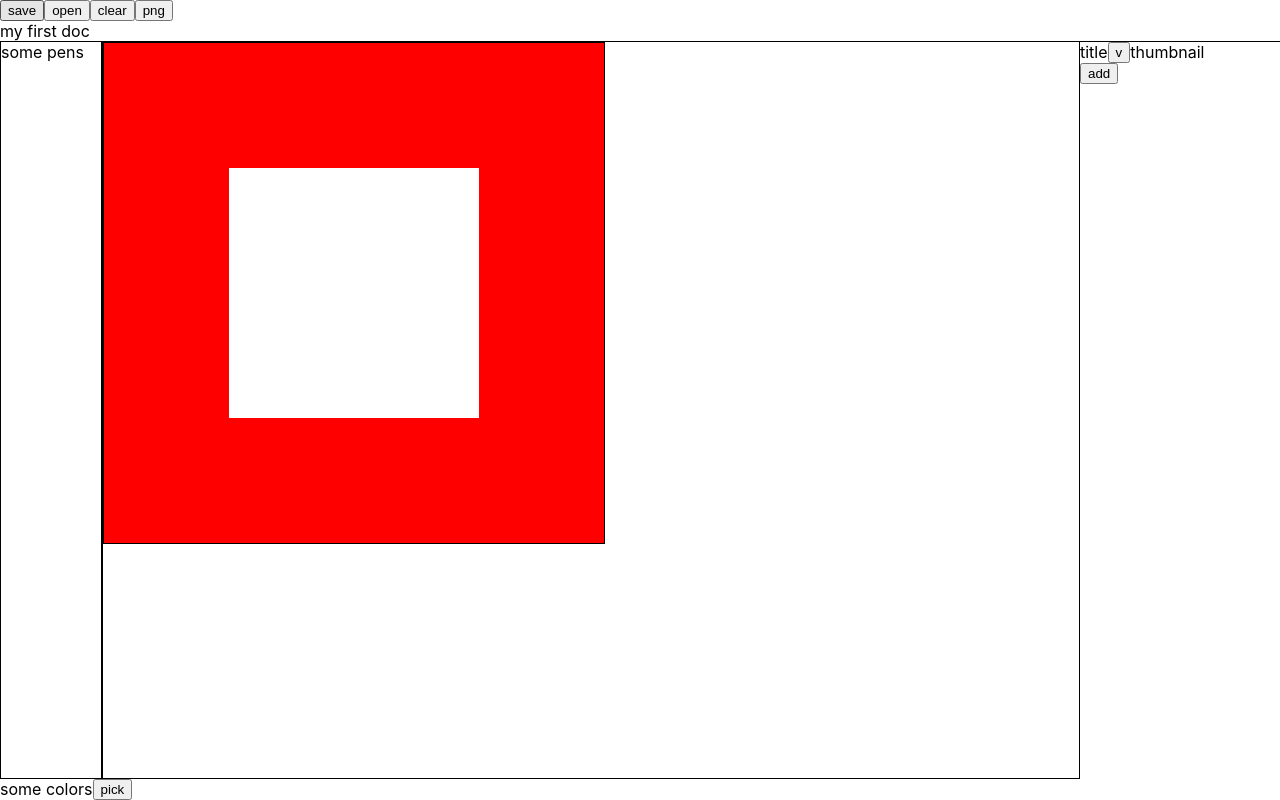
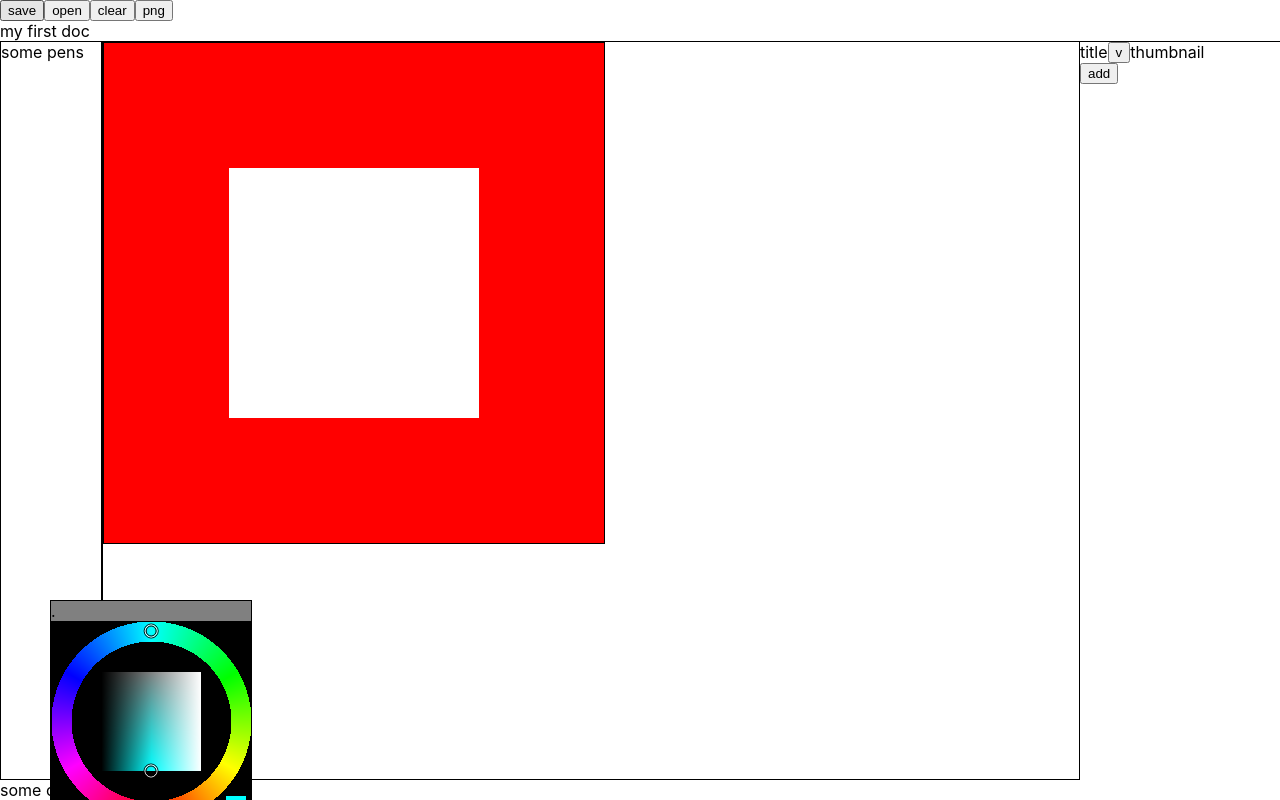
Before and after one commit to joshmarinacci/pen-canvas-editor, a React (Create React App) app: page / in a window 1280 px wide. Built offline with nearby package versions, Linux system fonts and the light colour scheme.

Commit message:
added HSL picker added dialog container added

```diff
--- a/src/App.js
+++ b/src/App.js
@@ -2,6 +2,8 @@ import React, {useEffect, useState} from 'react';
 import './App.css';
 import {Storage} from "./storage.js"
 import {PenCanvas} from "./canvas.js"
+import {Observer} from './util.js'
+import {Dragger, HSLPicker} from './colors.js'
 
 const HBox = (props) => {
   const {style, ...rest} = props
@@ -40,10 +42,7 @@ const ColorButton = ({color, caption}) => {
   }
   return <button style={style}/>
 }
-// a triangle/ring HSL picker
-const HSLPicker = () => {
-  return <div>hsl picker</div>
-}
+
 // sliders and hex input, 0-255 & hex output
 const RGBPicker = () => {
   return <div>rgb picker</div>
@@ -77,11 +76,32 @@ const LayerView = ({layer}) => {
   </HBox>
 }
 
+const dialogObserver = new Observer(null)
+
 const DialogContainer = ({}) => {
+  const [dialog,setDialog] = useState(dialogObserver.get())
+  useEffect(()=>{
+    const onChange = (val) => setDialog(val)
+    dialogObserver.addEventListener(onChange)
+    return () => dialogObserver.removeEventListener(onChange)
+  })
   const style = {
-    display:"none"
+    border:'1px solid red',
+    position:'fixed',
+    width:'100vw',
+    height:'100vh',
+    backgroundColor: 'rgba(255,255,255,0.9',
+    display:'flex',
+    flexDirection:'row',
+    alignItems:'center',
+    justifyContent:'center',
   }
-  return <div style={style}></div>
+  if(dialog === null) {
+    style.display = 'none'
+  }
+  return <div style={style}>
+    {dialog}
+  </div>
 }
 const PopupContainer = ({}) => {
   const style = {
@@ -176,26 +196,6 @@ const pens = [
 
 const storage = new Storage()
 
-class Observer {
-  constructor(value) {
-    this.cbs = []
-    this.value = value
-  }
-  addEventListener(cb) {
-    this.cbs.push(cb)
-  }
-  removeEventListener(cb) {
-    this.cbs = this.cbs.filter(c => c!==cb)
-  }
-  get() { return this.value }
-  set(value) {
-    this.value = value
-    this.notify(this.value)
-  }
-  notify(e) {
-    this.cbs.forEach(cb=>cb(e))
-  }
-}
 const docObserver = new Observer(doc)
 
 const saveDoc = () => {
@@ -227,6 +227,10 @@ function exportPNG() {
     a.click()
     document.body.removeChild(a)
   })
+}
+
+function showPicker() {
+  dialogObserver.set(<Dragger><HSLPicker/></Dragger>)
 }
 
 function App() {
@@ -267,9 +271,10 @@ function App() {
       </HBox>
       <Toolbox>
         <RecentColors/>
-        <button>pick</button>
+        {/*<button onClick={showPicker}>pick</button>*/}
       </Toolbox>
     </VBox>
+    <Dragger><HSLPicker/></Dragger>
     <DialogContainer/>
     <PopupContainer/>
   </div>
--- /dev/null
+++ b/src/colors.js
@@ -0,0 +1,271 @@
+import React, {Component, useState} from "react"
+
+const w = 200
+const h = 200
+
+function toDeg(th) {
+    return th / Math.PI * 180
+}
+
+class Point {
+    constructor(x, y) {
+        this.x = x
+        this.y = y
+    }
+    minus(pt) {
+        return new Point(
+            this.x-pt.x,
+            this.y-pt.y
+        )
+    }
+    plus(pt) {
+        return new Point(
+            this.x+pt.x,
+            this.y+pt.y
+        )
+    }
+    copy() {
+        return new Point(this.x,this.y)
+    }
+}
+
+function calcPoint(e) {
+    const rect = e.target.getBoundingClientRect()
+    return new Point(
+        e.clientX-rect.left,
+        e.clientY-rect.top,
+    )
+}
+
+export class Dragger extends Component {
+    constructor(props) {
+        super(props);
+        this.state = {
+            dragging:false,
+            pos: new Point(50,600)
+        }
+        let start = null
+        let init = null
+        this.doDown = (e) => {
+            this.setState({dragging: true})
+            start = new Point(e.pageX, e.pageY)
+            init = this.state.pos.copy()
+            window.addEventListener('mousemove', this.doMove)
+            window.addEventListener('mouseup',this.doUp)
+        }
+
+        this.doMove = (e) => {
+            let curr = new Point(e.pageX, e.pageY)
+            const diff = curr.minus(start)
+            this.setState({
+                pos:init.plus(diff)
+            })
+        }
+        this.doUp = () => {
+            window.removeEventListener('mousemove', this.doMove)
+            window.removeEventListener('mouseup',this.doUp)
+        }
+    }
+
+    render() {
+        return <div style={{
+            position:'fixed',
+            border:'1px solid black',
+            padding:0,
+            margin:0,
+            left:this.state.pos.x,
+            top:this.state.pos.y,
+            display:'flex',
+            flexDirection:'column'
+        }}>
+            <div
+                style={{
+                    backgroundColor:'gray'
+                }}
+                onMouseDown={this.doDown}>.</div>
+            {this.props.children}
+        </div>
+    }
+}
+
+export class HSLPicker extends Component {
+    constructor(props) {
+        super(props);
+        this.state = {
+            hue:3.14,
+            sat:1.0,
+            lit:0.5,
+            pressedHue:false,
+            pressedSatLit:false,
+        }
+        this.mouseDown = (e)=>{
+            const pt = calcPoint(e)
+            console.log("down",pt)
+            if(this.insideRing(pt)) {
+                let hue = this.pointToHue(pt)
+                this.setState({pressedHue:true, hue:hue})
+                return
+            }
+            if(this.insideSatLit(pt)) {
+                let satlit = this.pointToSatLit(pt)
+                this.setState({
+                    pressedSatLit:true,
+                    sat:satlit.x,
+                    lit:satlit.y,
+                })
+            }
+        }
+        this.mouseMove = (e) => {
+            if(this.state.pressedHue) {
+                let hue = this.pointToHue(calcPoint(e))
+                this.setState({hue:hue})
+            }
+            if(this.state.pressedSatLit) {
+                let satlit = this.pointToSatLit(calcPoint(e))
+                this.setState({
+                    sat:satlit.x,
+                    lit:satlit.y,
+                })
+            }
+        }
+        this.mouseUp = () => {
+            this.setState({pressedHue:false, pressedSatLit:false})
+        }
+    }
+    componentDidMount() {
+        this.redraw()
+    }
+    componentDidUpdate(prevProps, prevState, snapshot) {
+        this.redraw()
+    }
+
+    render() {
+        return <canvas width={200} height={200}
+                       style={{
+                           padding:0,
+                           margin:0,
+                           borderWidth:0,
+                       }}
+                       ref={(c)=>this.canvas=c}
+                       onMouseDown={this.mouseDown}
+                       onMouseMove={this.mouseMove}
+                       onMouseUp={this.mouseUp}
+        ></canvas>
+    }
+
+    redraw() {
+        const c = this.canvas.getContext('2d')
+
+        function drawRing(c, x, y) {
+            x = x-w/2
+            y = y-h/2
+            let or = w/2
+            let ir = or-20
+            if(x*x+y*y < or*or) {
+                const th = Math.atan2(x,y)
+                c.fillStyle = `hsl(${toDeg(th)},100%,50%)`
+                if(x*x+y*y < ir*ir) {
+                    c.fillStyle = 'black'
+                }
+            }
+        }
+
+
+        for(let x=0; x<w; x++) {
+            for(let y=0; y<h; y++) {
+                c.fillStyle = 'black'
+                //if in hue ring, draw the hue
+                drawRing(c,x,y)
+                this.drawSatLit(c,x,y)
+                c.fillRect(x,y,1,1)
+                //if in the square, draw the sat and lit
+            }
+        }
+        //draw the hue circle
+        this.drawIndicator(c,
+            w/2+Math.sin(this.state.hue)*(w/2-10),
+            h/2+Math.cos(this.state.hue)*(h/2-10))
+        //draw the sat/lit circle
+        this.drawIndicator(c,
+            w/2-w/4+this.state.lit*w/2,
+            h/2-h/4+this.state.sat*h/2,
+        )
+
+        this.drawSwatch(c)
+    }
+
+    drawSatLit(c, x, y) {
+        x = x - w/4
+        y = y - h/4
+        if(x > 0 && x < w/2) {
+            if(y > 0 && y < h/2) {
+                let s = y/(h/2)
+                let l = x/(w/2)
+                c.fillStyle = this.toHSL(this.state.hue,s,l)
+            }
+        }
+    }
+
+    drawIndicator(c, x, y) {
+        const r = 7
+        c.save()
+        c.strokeStyle = 'black'
+        c.beginPath()
+        c.arc(x,y,r-0,0,Math.PI*2)
+        c.stroke()
+        c.strokeStyle = 'white'
+        c.beginPath()
+        c.arc(x,y,r-1,0,Math.PI*2)
+        c.stroke()
+        c.strokeStyle = 'black'
+        c.beginPath()
+        c.arc(x,y,r-2,0,Math.PI*2)
+        c.stroke()
+        c.restore()
+    }
+
+    insideRing(pt) {
+        let x = pt.x-w/2
+        let y = pt.y-h/2
+        let or = w/2
+        let ir = or-20
+        if(x*x+y*y < or*or) {
+            if(x*x+y*y > ir*ir) {
+                return true
+            }
+        }
+        return false
+    }
+
+    pointToHue(pt) {
+        let x = pt.x-w/2
+        let y = pt.y-h/2
+        return Math.atan2(x,y)
+    }
+
+    insideSatLit(pt) {
+        let x = pt.x - w/4
+        let y = pt.y - h/4
+        if(x > 0 && x < w/2 && y > 0 && y < h/2) {
+            return true
+        }
+        return false
+    }
+
+    drawSwatch(c) {
+        c.fillStyle = this.toHSL(this.state.hue,this.state.sat,this.state.lit)
+        c.fillRect(w-25,h-25,20,20)
+    }
+
+    pointToSatLit(pt) {
+        let x = pt.x - w/4
+        let y = pt.y - h/4
+        let s = y/(h/2)
+        let l = x/(w/2)
+        return new Point(s,l)
+    }
+
+    toHSL(hue, sat, lit) {
+        return `hsl(${toDeg(hue)},${sat*100}%,${lit*100}%)`
+    }
+}
--- /dev/null
+++ b/src/util.js
@@ -0,0 +1,20 @@
+export class Observer {
+    constructor(value) {
+        this.cbs = []
+        this.value = value
+    }
+    addEventListener(cb) {
+        this.cbs.push(cb)
+    }
+    removeEventListener(cb) {
+        this.cbs = this.cbs.filter(c => c!==cb)
+    }
+    get() { return this.value }
+    set(value) {
+        this.value = value
+        this.notify(this.value)
+    }
+    notify(e) {
+        this.cbs.forEach(cb=>cb(e))
+    }
+}
```
